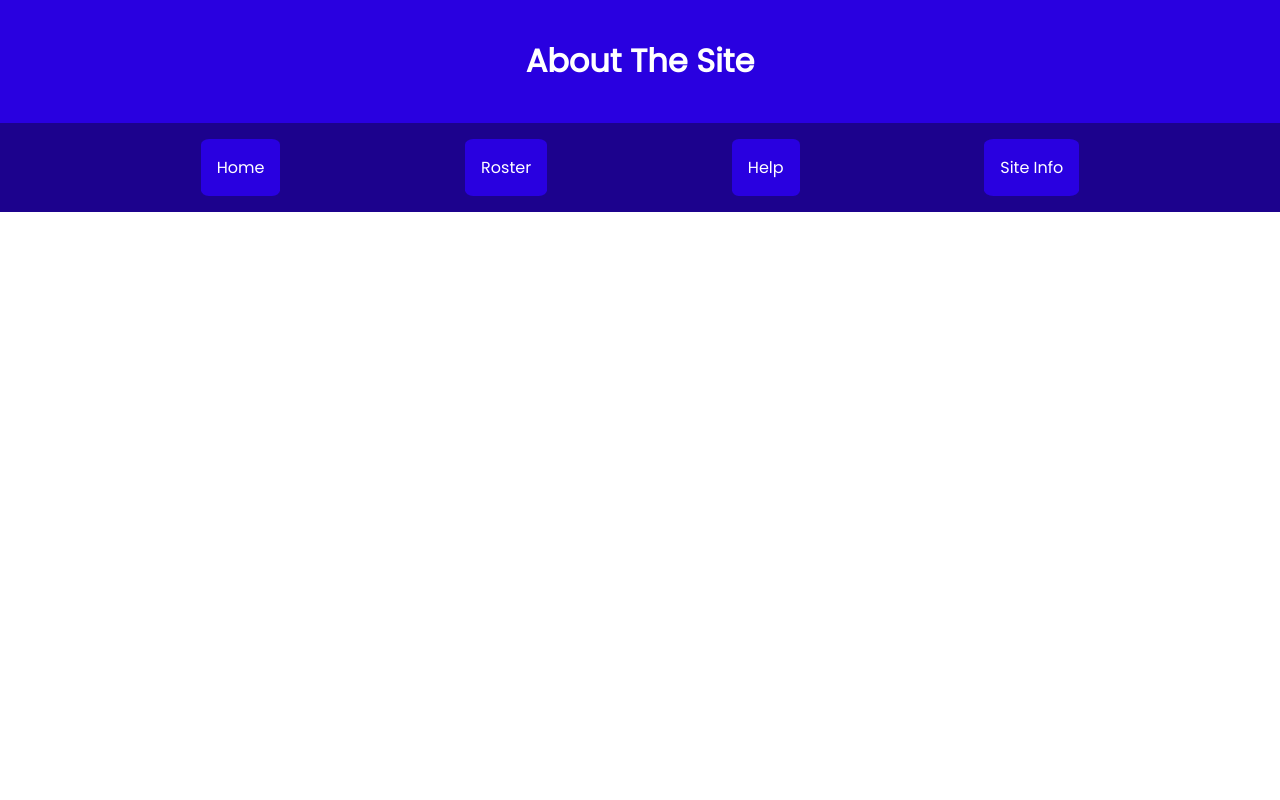
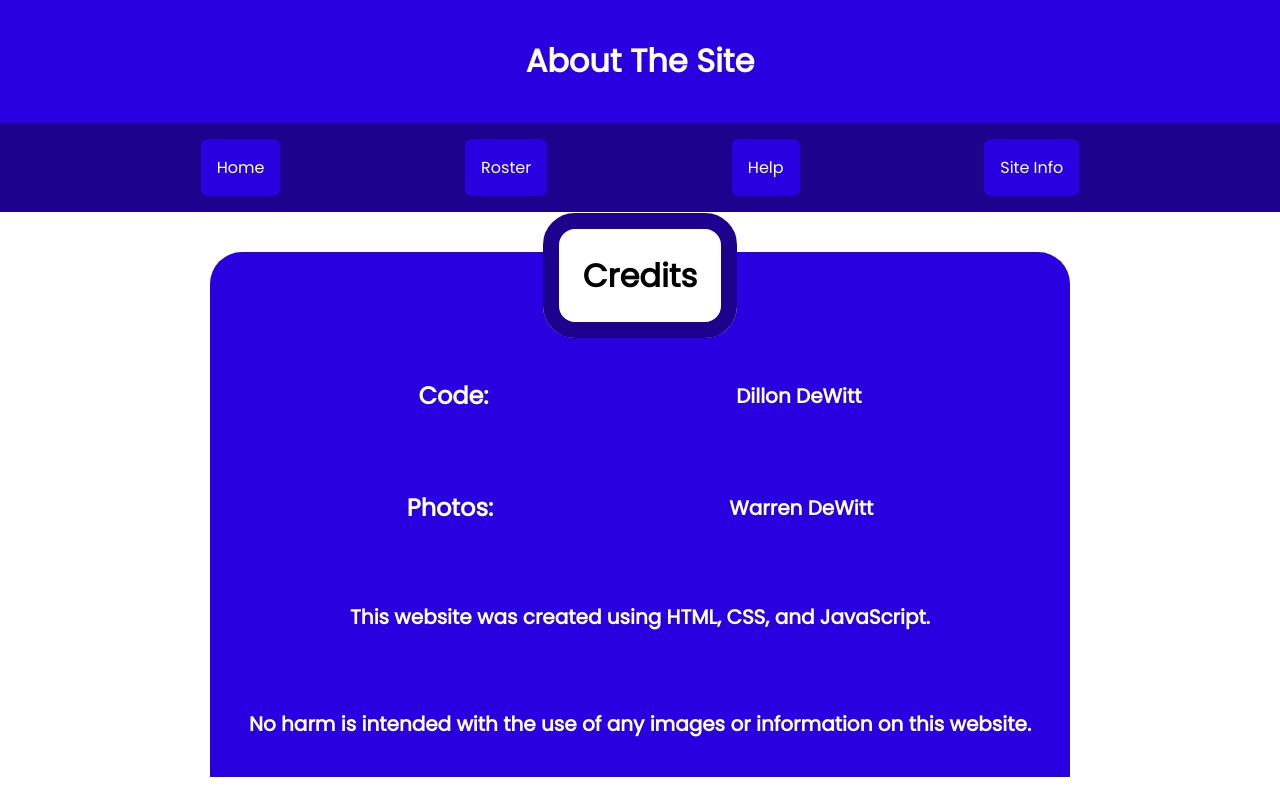
Before and after one commit to TheSavySamurai/RochesterWrestlingRoster2, a website: page about.html in a window 1280 px wide. Drawn offline with Linux system fonts and the light colour scheme.

Commit message:
Add files via upload

```diff
--- a/about.html
+++ b/about.html
@@ -10,7 +10,48 @@
       rel="stylesheet"
     />
     <style>
-
+      *{
+        box-sizing: border-box;
+      }
+      .title{
+        font-size:200%;
+        font-weight: bold;
+        background:#fff;
+        border:#1c028d solid 2vh;
+        padding:3vh;
+        border-radius: 4vh;
+      }
+      .subtitle{
+        font-size:150%;
+        font-weight: bold;
+      }
+      .caption{
+        font-size:125%;
+        font-weight: bold;
+      }
+      section{
+        display:flex;
+        flex-direction: column;
+        align-items: center;
+        background:#2900e0;
+        margin-top:5vh;
+        width:fit-content;
+        height:fit-content;
+        border-radius:4vh;
+        gap:2vh;
+      }
+      .informationArea{
+        display:flex;
+        flex-direction: row;
+        align-items: center;
+        justify-content:space-evenly;
+        column-count: 3;
+        column-gap:10%;
+        column-width:30%;
+        background:#2900e0;
+        color:#fff;
+        padding:3vw;
+      }
     </style>
   </head>
   <body>
@@ -30,7 +71,21 @@
       </nav>
       <main>
         <section>
-
+          <div>
+            <span class="title">Credits</span>
+            <div class = "informationArea"style="margin-top:5vh;">
+              <span class = "subtitle">Code:</span><span class="caption">Dillon DeWitt</span>
+            </div>
+            <div class = "informationArea">
+              <span class = "subtitle">Photos:</span><span class="caption">Warren DeWitt</span>
+            </div>
+            <div class = "informationArea">
+              <span class="caption">This website was created using HTML, CSS, and JavaScript.</span>
+            </div>
+            <div class = "informationArea">
+              <span class="caption">No harm is intended with the use of any images or information on this website.</span>
+            </div>
+          </div>
         </section>
       </main>
     </div>
```
Also changed, not shown: help.html (+54 -3 lines).
